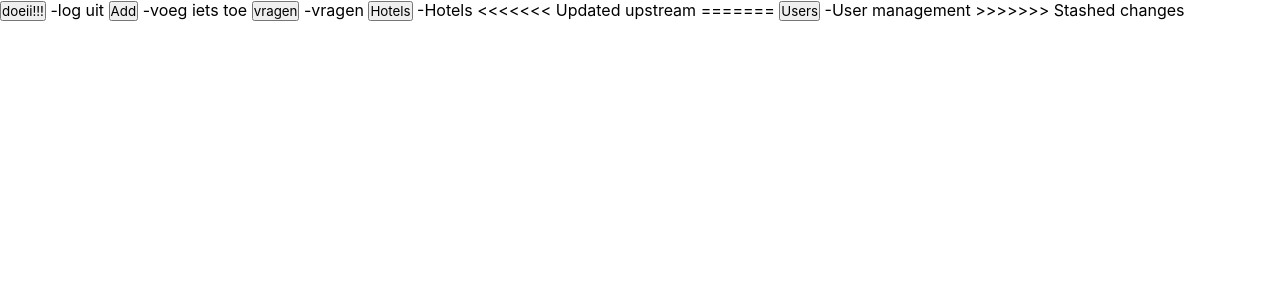
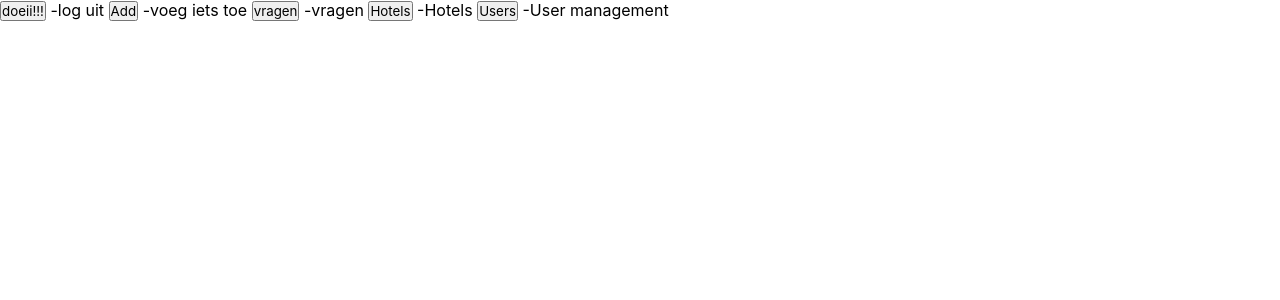
Before and after one commit to DirkEz/CRUD2P, a PHP site: page /php/pages/admin.php in a window 1280 px wide. Shown: the top 300 px of the page. Run offline with PHP 8.4, Linux system fonts and the light colour scheme; the visitor is signed in with stand-in values (Sample User, id 1); data comes from the database, SQL or seed files in the repository.

Commit message:
user edit fix

```diff
--- a/php/pages/admin.php
+++ b/php/pages/admin.php
@@ -33,11 +33,7 @@
 <a href="admin/add.php"><button >Add</button></a> -voeg iets toe
 <a href="admin/contact_view.php"><button >vragen</button></a> -vragen
 <a href="admin/vakanties.php"><button >Hotels</button></a> -Hotels
-<<<<<<< Updated upstream
-<!-- <a href="admin/vakanties.php"><button >Hotels</button></a> -Hotels -->
-=======
 <a href="admin/users.php"><button >Users</button></a> -User management
->>>>>>> Stashed changes
 
 
     <div class="blok">
```
